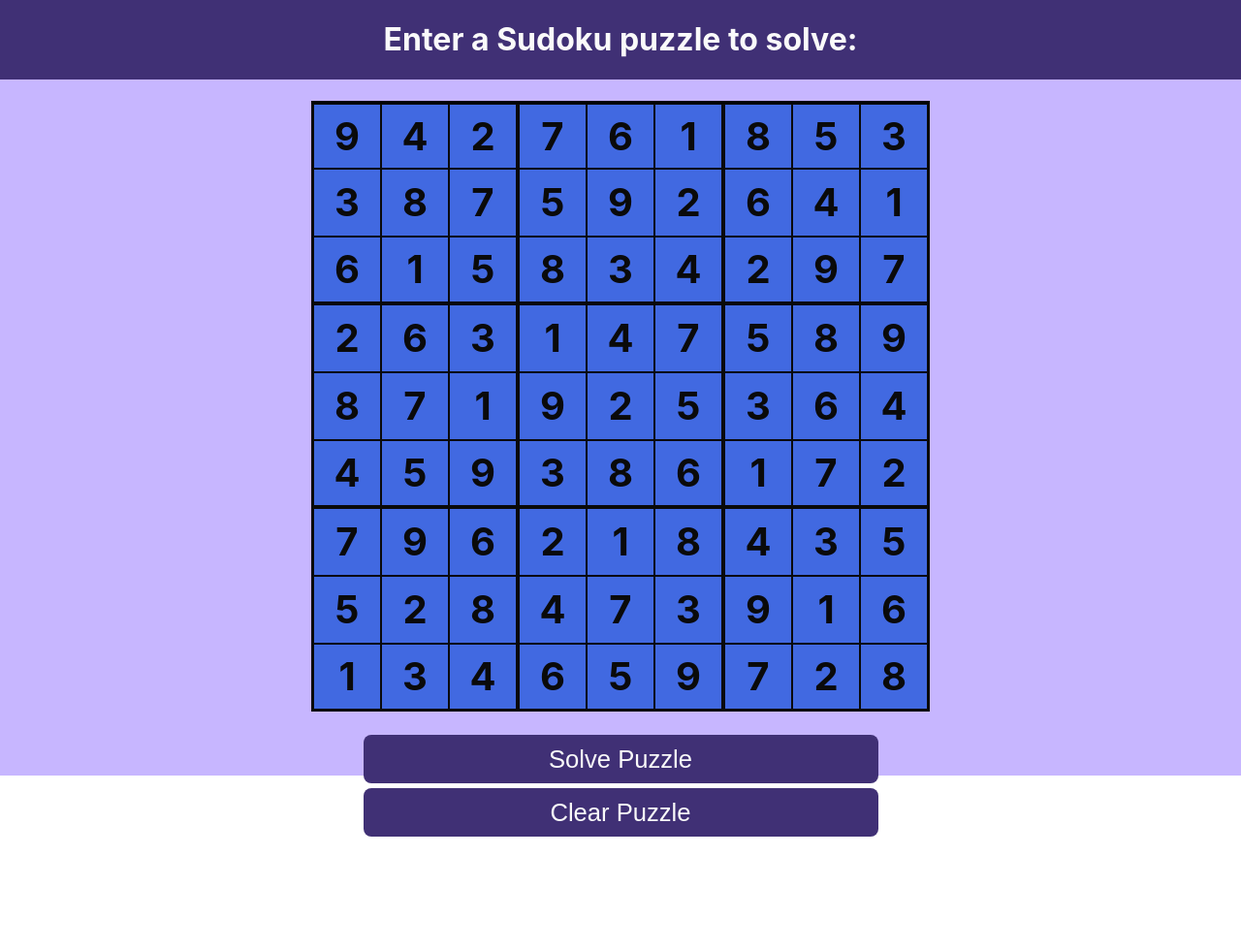
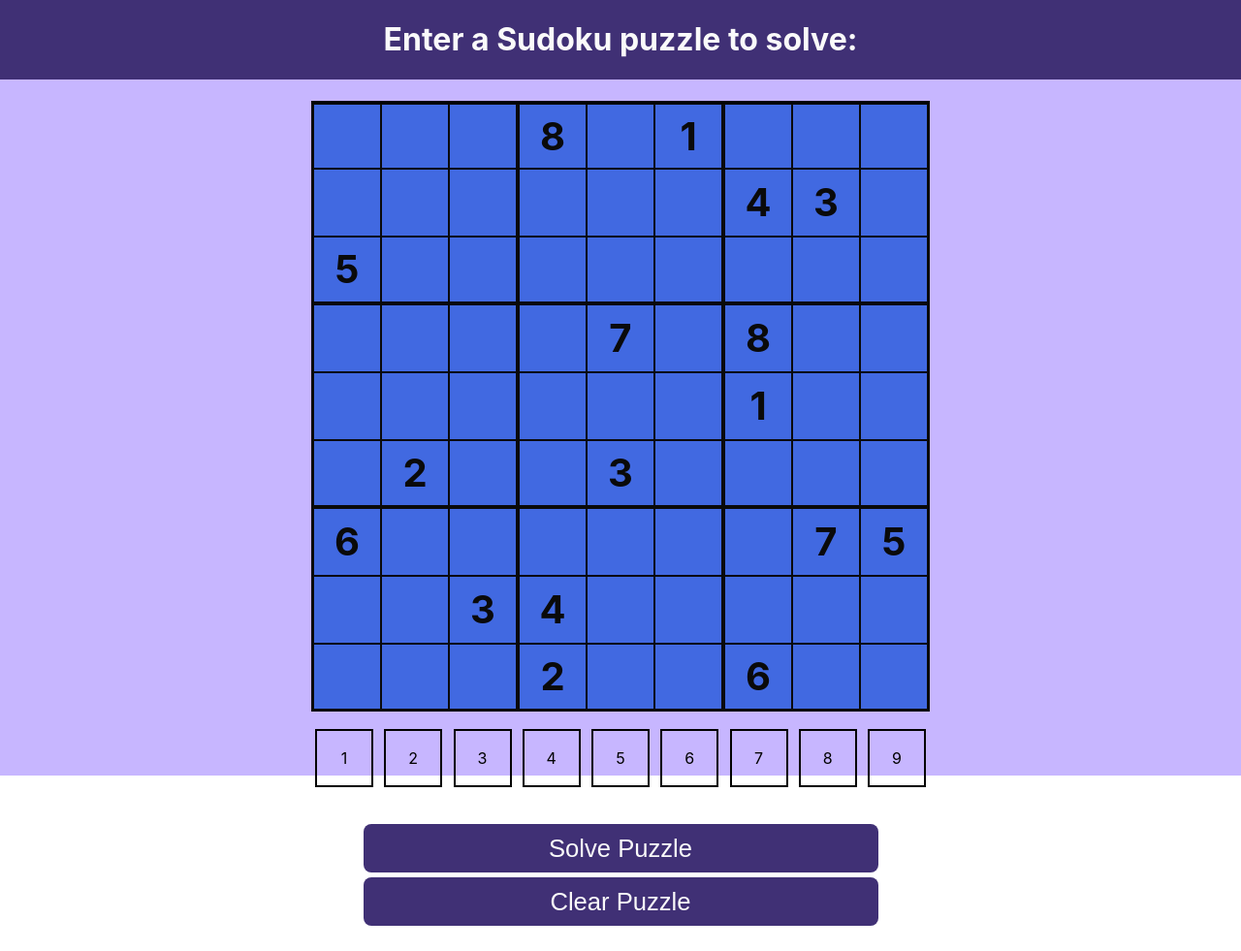
Before and after one commit to dastuschierblau/solve-doku, a React app: page / in a window 1280 px wide. Shown: the whole page at 97% size. Before the commit the page ends 906 px from the top, so only its background shows below. Built offline with nearby package versions, Linux system fonts and the light colour scheme.

Commit message:
Add files via upload
Finished puzzle checking logic. Implemented number pad in UI to allow selection of number entries. Implemented check to alert user to an entry that violates the current board.

```diff
--- a/app/components/Grid.js
+++ b/app/components/Grid.js
@@ -1,6 +1,6 @@
 import React from 'react';
 import Hover from './Hover';
-import solve from './utils/solver';
+import checkEntry from './utils/solver';
 
 
 function GridItem({ num }) {
@@ -17,23 +17,37 @@ function GridItem({ num }) {
   );
 }
 
+function Numpad ({ selectNum }) {
+  let nums = [ 1, 2, 3, 4, 5, 6, 7, 8, 9 ];
+
+  return (
+    <ul className='numpad'>
+      { nums.map(item => {
+        return (
+          <li key={ item } className='numpad-item flex-center' onClick={ () => selectNum( item ) }>{ item }</li>
+        );
+      }) }
+    </ul>
+  );
+}
+
 export default class Grid extends React.Component {
   constructor(props) {
     super(props);
 
     this.state = {
       matrix: [
-        [ 9, 4, 2, 7, 6, 1, 8, 5, 3 ],
-        [ 3, 8, 7, 5, 9, 2, 6, 4, 1 ],
-        [ 6, 1, 5, 8, 3, 4, 2, 9, 7 ],
-        [ 2, 6, 3, 1, 4, 7, 5, 8, 9 ],
-        [ 8, 7, 1, 9, 2, 5, 3, 6, 4 ],
-        [ 4, 5, 9, 3, 8, 6, 1, 7, 2 ],
-        [ 7, 9, 6, 2, 1, 8, 4, 3, 5 ],
-        [ 5, 2, 8, 4, 7, 3, 9, 1, 6 ],
-        [ 1, 3, 4, 6, 5, 9, 7, 2, 8 ]
+        [ 0, 0, 0, 8, 0, 1, 0, 0, 0 ],
+        [ 0, 0, 0, 0, 0, 0, 4, 3, 0 ],
+        [ 5, 0, 0, 0, 0, 0, 0, 0, 0 ],
+        [ 0, 0, 0, 0, 7, 0, 8, 0, 0 ],
+        [ 0, 0, 0, 0, 0, 0, 1, 0, 0 ],
+        [ 0, 2, 0, 0, 3, 0, 0, 0, 0 ],
+        [ 6, 0, 0, 0, 0, 0, 0, 7, 5 ],
+        [ 0, 0, 3, 4, 0, 0, 0, 0, 0 ],
+        [ 0, 0, 0, 2, 0, 0, 6, 0, 0 ]
       ],
-      solved: false
+      selectedNum: [ -1, -1 ]
       /*
       matrix: [ [ 0, 0, 0, 0, 0, 0, 0, 0, 0 ],
       [ 0, 0, 0, 0, 0, 0, 0, 0, 0 ],
@@ -49,27 +63,40 @@ export default class Grid extends React.Component {
     };
 
     this.updateNum = this.updateNum.bind(this);
-    this.solvePuzzle = this.solvePuzzle.bind(this);
+    this.selectCell = this.selectCell.bind(this);
     this.clearPuzzle = this.clearPuzzle.bind(this);
   }
 
-  updateNum(ind, innerInd) {
-    // Utilizing only for primitive testing purposes. To be refactored.
-    const selection = prompt('Which number?');
+  selectCell(ind, innerInd) {
+    this.setState({
+      selectedNum: [ind, innerInd]
+    });
+  }
 
+  updateNum(num) {
+
+    const [ ind, innerInd ] = this.state.selectedNum;
+
+    let isOk = checkEntry( num, ind, innerInd, this.state.matrix );
+
+    if ( isOk ) {
       this.setState((prevState) => ({
         matrix: prevState.matrix.map((item, index) => {
           return (
             index === ind ? (
               item.map((item2, index2) => {
                 return (
-                index2 === innerInd ? selection : item2
+                  index2 === innerInd ? num : item2
                 );
               })
             ) : item
           );
         })
       }));
+    } else {
+      alert( 'Invalid entry' );
+    }
+
   }
 
   clearPuzzle() {
@@ -87,12 +114,6 @@ export default class Grid extends React.Component {
     })
   }
 
-  solvePuzzle() {
-    let solved = solve( this.state.matrix );
-    this.setState({
-      solved: solved
-    });
-  }
 
   render() {
     return (
@@ -106,7 +127,9 @@ export default class Grid extends React.Component {
                     const num = this.state.matrix[ index ][ innerIndex ];
 
                     return (
-                      <td key={ `${index}-${innerIndex}` } className='grid-item flex-center' onClick={ () => this.updateNum( index, innerIndex ) }>
+                      <td key={ `${index}-${innerIndex}` } className={
+                        index === this.state.selectedNum[0] ? 'grid-item flex-center bg-light' : 'grid-item flex-center' }
+                        onClick={ () => this.selectCell( index, innerIndex ) }>
                         <GridItem num={ num } />
                       </td>
                     )
@@ -117,12 +140,12 @@ export default class Grid extends React.Component {
           </tbody>
         </table>
 
+        <Numpad selectNum={ this.updateNum } />
+
         <div className='flex-center btn-col'>
           <button className='btn' onClick={ this.solvePuzzle }>Solve Puzzle</button>
           <button className='btn' onClick={ this.clearPuzzle }>Clear Puzzle</button>
         </div>
-
-        <div>{ this.state.solved === true ? <div> SOLVED </div> : null }</div>
       </React.Fragment>
     );
   }
--- a/app/components/utils/solver.js
+++ b/app/components/utils/solver.js
@@ -1,15 +1,31 @@
+// To be removed once GUI is updated with number pad for direct number input
 function isValidInt( num ) {
   let nums = [ 1, 2, 3, 4, 5, 6, 7, 8, 9 ];
-  if ( !nums.includes(num) ) {
-    return false;
+  for ( let i = 0; i < nums.length; i++ ) {
+    if ( nums[i].toString() === num ) return true;
   }
 
-  return true;
+  return false;
 }
 
-function isNotInRow( num, row, col, matrix ) {
+function findEmptySpace( matrix ) {
+  for ( let i = 0; i < 9; i++ ) {
+    for ( let j = 0; j < 9; j++ ) {
+      if ( matrix[i][j] === 0 ) {
+        return {
+          row: i,
+          col: j
+        }
+      }
+    }
+  }
+
+  return false;
+}
+
+function isNotInRow( num, row, matrix ) {
   for( let j = 0; j < 9; j++ ) {
-    if ( matrix[row][j] === num && col !== j ) {
+    if ( matrix[row][j] === num ) {
       return false;
     }
   }
@@ -17,27 +33,33 @@ function isNotInRow( num, row, col, matrix ) {
   return true;
 }
 
-function isNotInColumn( num, row, col, matrix ) {
+function isNotInColumn( num, col, matrix ) {
   for( let i = 0; i < 9; i++ ) {
-    if( matrix[i][col] == num && row !== i ) {
+    if( matrix[i][col] === num ) {
       return false;
     }
+  }
 
-    return true;
-  }
+  return true;
 }
 
 function isNotInZone( num, row, col, matrix ) {
-  // Provide zone coordinates
-  const offsetX = Math.floor( row / 3 ),
-    offsetY = Math.floor( col / 3 );
+  let colCorner = 0,
+    rowCorner = 0,
+    squareSize = 3;
 
-  for( let i = 0; i < 3; i++ ) {
-    for ( let j = 0; j < 3; j++ ) {
-      let x = offsetX * 3,
-        y = offsetY * 3;
+  while( col >= colCorner + squareSize ) {
+    colCorner += squareSize;
+  }
 
-      if ( matrix[ x + i ][ y + j ] === num && ( (x + i) !== row ) && ( (y + j) !== col ) ) {
+  while( row >= rowCorner + squareSize ) {
+    rowCorner += squareSize;
+  }
+
+  for( let i = rowCorner; i < rowCorner + squareSize; i++ ) {
+    for ( let j = colCorner; j < colCorner + squareSize; j++ ) {
+
+      if ( matrix[ i ][ j ] === num ) {
         return false;
       }
     }
@@ -46,19 +68,52 @@ function isNotInZone( num, row, col, matrix ) {
   return true;
 }
 
+export default function okToPlace ( num, row, col, matrix ) {
+  return isNotInRow( num, row, matrix ) && isNotInColumn( num, col, matrix ) && isNotInZone( num, row, col, matrix );
+}
+
+/*
 export default function solve( matrix ) {
-  for( let i = 0; i < 9; i++ ) {
-    for( let j = 0; j < 9; j++ ) {
-      const num = matrix[i][j];
-      console.log(isValidInt(num), isNotInRow(num, i, j, matrix), isNotInColumn(num, i, j, matrix), isNotInZone(num, i, j, matrix));
-      if ( !isValidInt( num ) || !isNotInRow( num, i, j, matrix ) || !isNotInColumn( num, i, j, matrix ) || !isNotInZone( num, i, j, matrix ) ) {
-        return false;
+
+  let coords = findEmptySpace( matrix );
+  if ( coords === false ) return matrix;
+
+  // Derived from above function. Will allow checks to start with first empty space
+  let { row, col } = coords;
+
+  for( let num = 1; num < 10; num++ ) {
+    if ( okToPlace( num, row, col, matrix ) ) {
+      matrix[row][col] = num;
+
+      if( solve( matrix ) ) {
+        return matrix;
       }
+
+      // If failure, reset number and try next one.
+      matrix[row][col] = 0;
     }
   }
 
-  return true;
+  // Triggers backtracking
+  return false;
 }
+
+// In React frontend:
+solvePuzzle() {
+    let matrixCopy = this.state.matrix.map( item => {
+      return item.map( item2 => item2 );
+    });
+
+    let solution = solve( matrixCopy );
+
+    if ( solution ) {
+      this.setState({
+        matrix: solution
+      });
+    }
+
+  }
+*/
 
 /* Test matrix that is a verified solved puzzle:
 [ 9, 4, 2, 7, 6, 1, 8, 5, 3 ],
@@ -71,4 +126,14 @@ export default function solve( matrix ) {
 [ 5, 2, 8, 4, 7, 3, 9, 1, 6 ],
 [ 1, 3, 4, 6, 5, 9, 7, 2, 8 ]
 
+Another test puzzle:
+[ 0, 0, 0, 8, 0, 1, 0, 0, 0 ]
+[ 0, 0, 0, 0, 0, 0, 4, 3, 0 ]
+[ 5, 0, 0, 0, 0, 0, 0, 0, 0 ]
+[ 0, 0, 0, 0, 7, 0, 8, 0, 0 ]
+[ 0, 0, 0, 0, 0, 0, 1, 0, 0 ]
+[ 0, 2, 0, 0, 3, 0, 0, 0, 0 ]
+[ 6, 0, 0, 0, 0, 0, 0, 7, 5 ]
+[ 0, 0, 3, 4, 0, 0, 0, 0, 0 ]
+[ 0, 0, 0, 2, 0, 0, 6, 0, 0 ]
 */
--- a/app/index.css
+++ b/app/index.css
@@ -116,3 +116,20 @@ tr:nth-child(3n) td {
   background-color: #0a0a0a;
   color: #fafafa;
 }
+
+.numpad {
+  width: 630px;
+  display: flex;
+  justify-content: space-between;
+}
+
+.numpad-item {
+  width: 60px;
+  height: 60px;
+  border: 2px solid black;
+}
+.numpad-item:hover {
+  cursor: pointer;
+  background-color: #0a0a0a;
+  color: #fafafa;
+}
```
Lines whose indentation alone changed are shown as unchanged.
